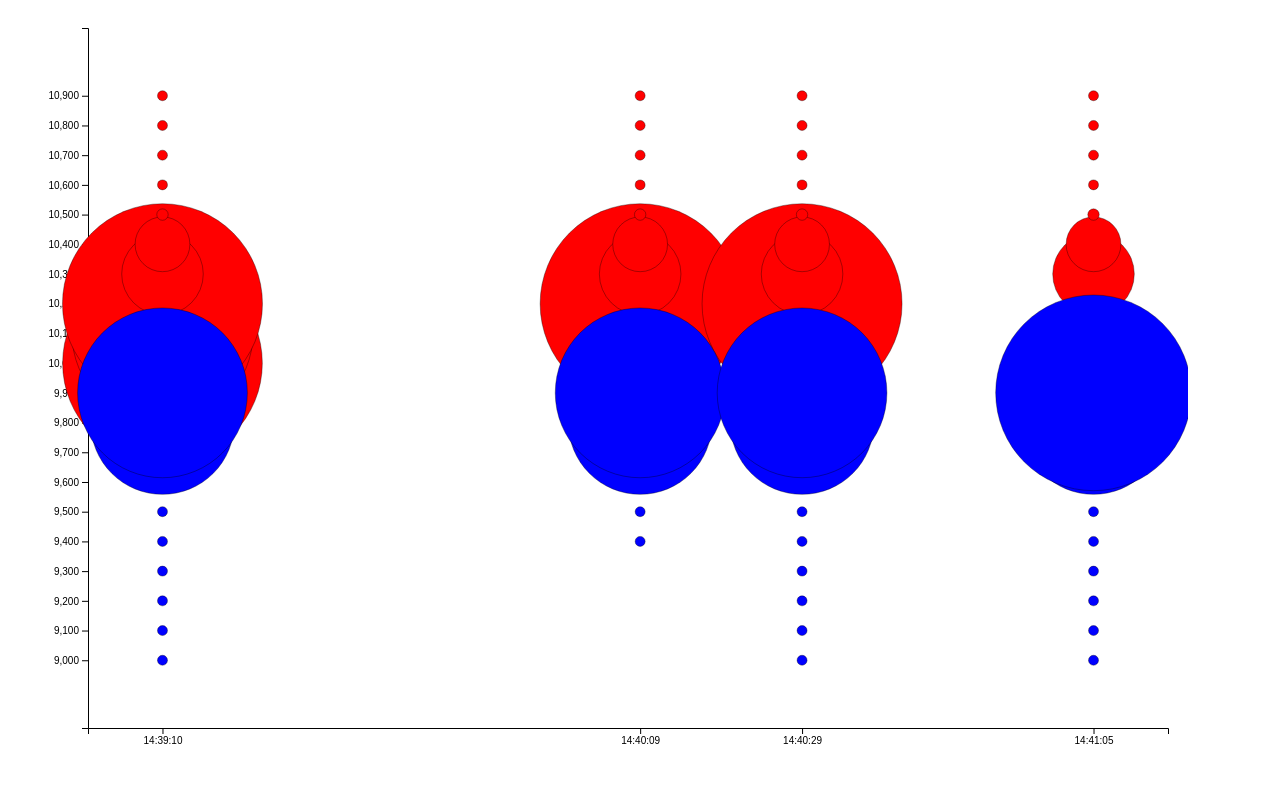
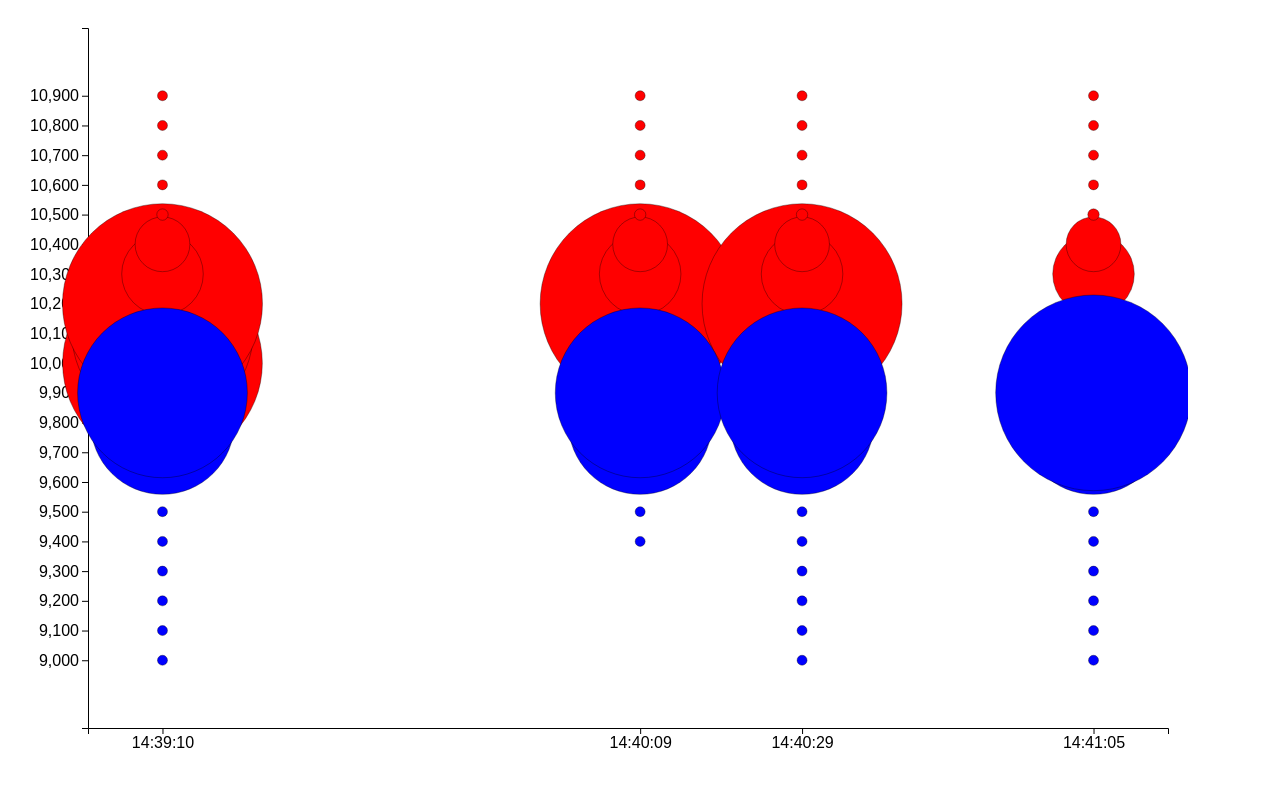
Before and after one commit to hongdangcs/Telegram-Chat-Bot, an Electron app: page index.html in a window 1280 px wide. Drawn offline with nearby package versions, Linux system fonts and the light colour scheme.

Commit message:
Update chart scaling and font size in index.html and ssi/index.html

```diff
--- a/index.html
+++ b/index.html
@@ -280,11 +280,15 @@
         svg
           .append("g")
           .attr("transform", `translate(${marginLeft},0)`)
-          .call(yAxis);
+          .call(yAxis)
+          .selectAll("text")
+          .attr("font-size", "16px");
         svg
           .append("g")
           .attr("transform", `translate(0,${height - marginBottom})`)
-          .call(xAxis);
+          .call(xAxis)
+          .selectAll("text")
+          .attr("font-size", "16px");
         document.querySelector("#chart").appendChild(svg.node());
 
         for (let key in ask) {
```
